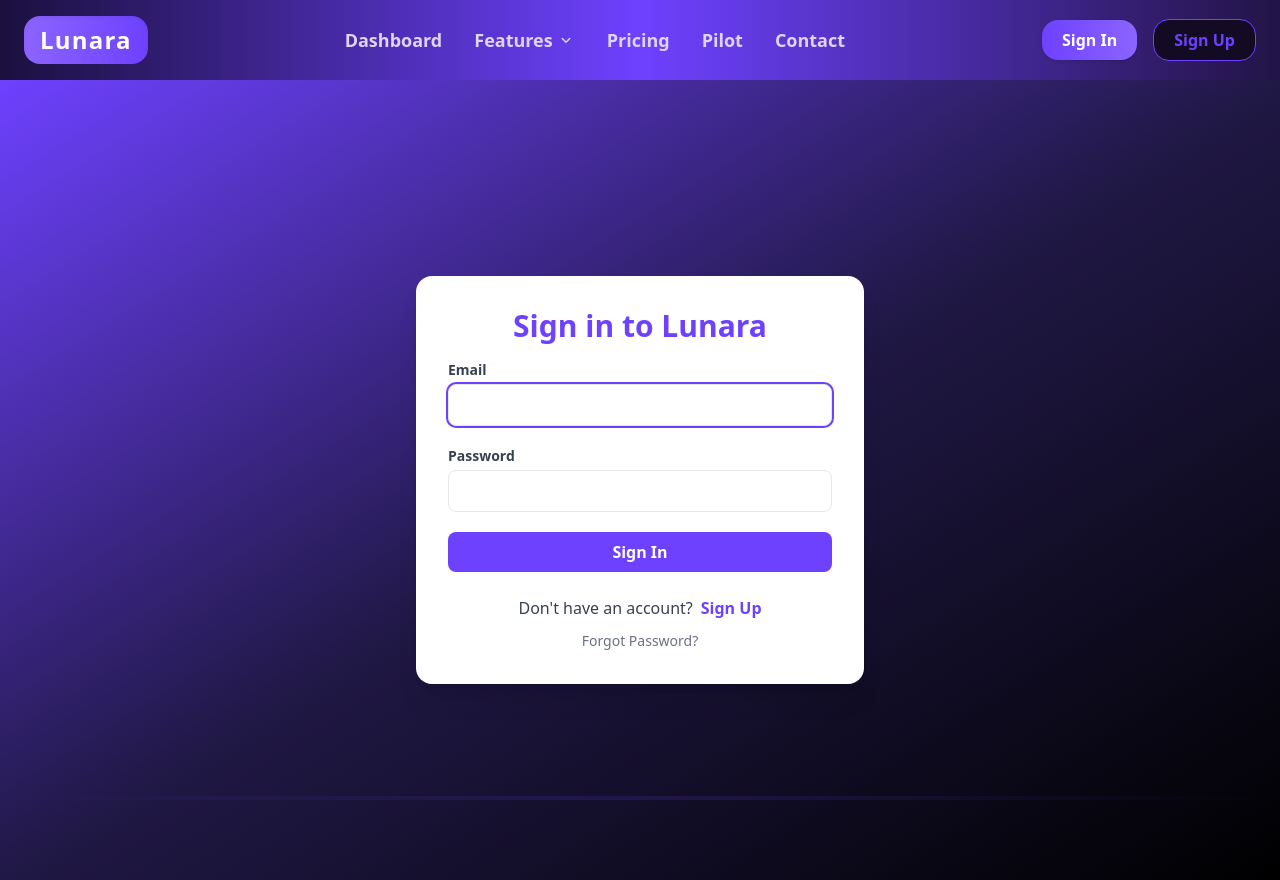
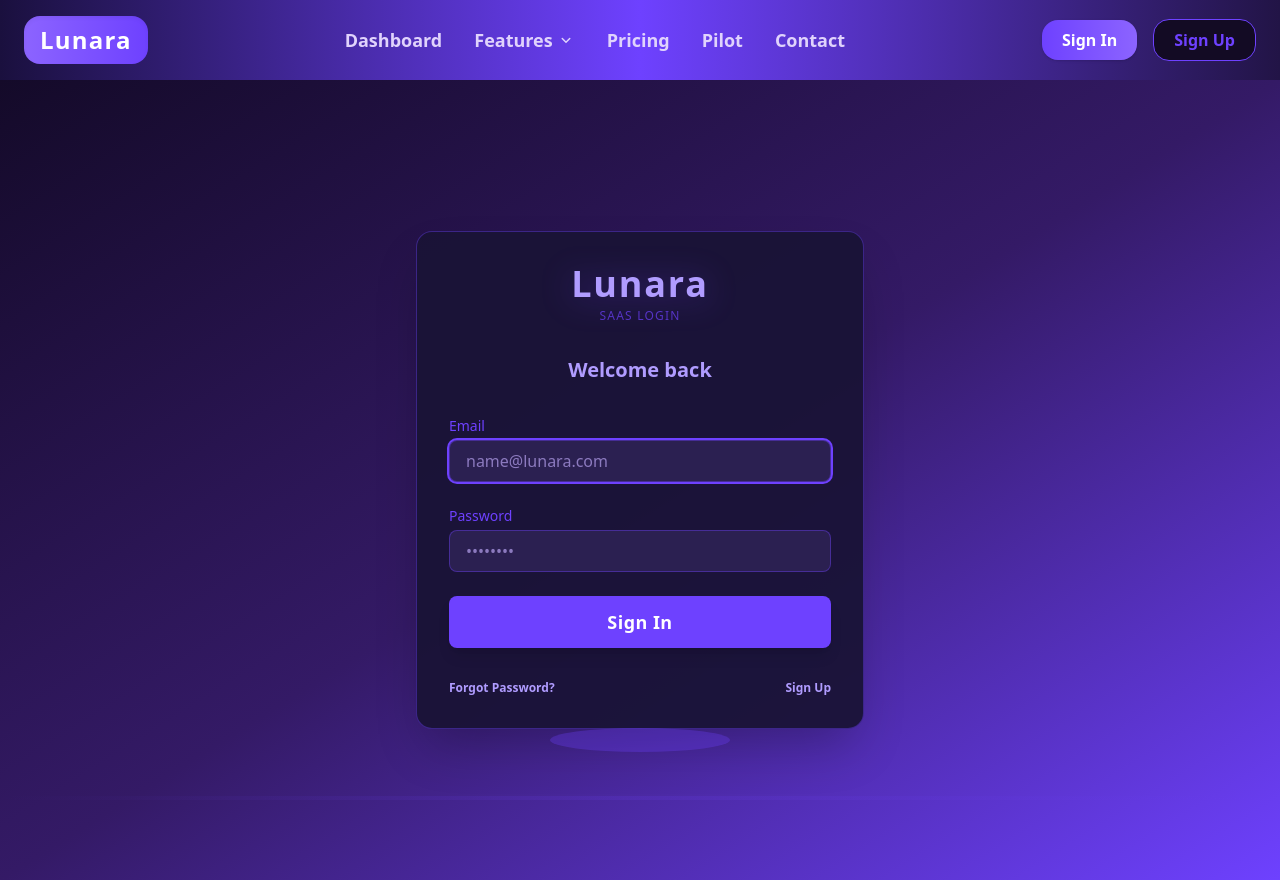
Before and after one commit to LunaraHQ/lunara-website, a Next.js app: page /auth/signin in a window 1280 px wide. Built offline with nearby package versions, Linux system fonts and the light colour scheme.

Commit message:
Update signin.js

```diff
--- a/pages/auth/signin.js
+++ b/pages/auth/signin.js
@@ -31,57 +31,74 @@ export default function SignIn() {
   };
 
   return (
-    <div className="flex min-h-screen items-center justify-center bg-gradient-to-br from-[#6E41FF] via-[#201845] to-black">
-      <div className="w-full max-w-md p-8 bg-white rounded-2xl shadow-xl">
-        <h1 className="text-3xl font-bold text-[#6E41FF] mb-4 text-center">Sign in to Lunara</h1>
-        <form onSubmit={handleSignIn} className="space-y-5">
+    <div className="flex min-h-screen items-center justify-center bg-gradient-to-br from-[#140a29] via-[#341a66] to-[#6E41FF] px-4">
+      <div className="w-full max-w-md p-8 rounded-2xl shadow-2xl border border-[#6E41FF]/40 bg-[#1a1336]/95 relative">
+        {/* Logo / Brand */}
+        <div className="flex flex-col items-center mb-8">
+          {/* For logo image: */}
+          {/* <img src="/lunara-logo.svg" alt="Lunara Logo" className="h-16 mb-2" /> */}
+          <span className="text-4xl font-extrabold tracking-wider text-[#B09CFF] drop-shadow-[0_2px_16px_rgba(110,65,255,0.4)] select-none">
+            Lunara
+          </span>
+          <span className="uppercase text-xs tracking-widest text-[#6E41FF] mt-1 opacity-70">
+            SaaS Login
+          </span>
+        </div>
+        <h1 className="text-xl font-semibold text-center text-[#B09CFF] mb-8">Welcome back</h1>
+        <form onSubmit={handleSignIn} className="space-y-6">
           <div>
-            <label className="block mb-1 text-sm font-semibold text-gray-700">Email</label>
+            <label className="block mb-1 text-sm font-medium text-[#6E41FF]">Email</label>
             <input
               type="email"
-              className="w-full px-4 py-2 border rounded-lg focus:outline-none focus:ring-2 focus:ring-[#6E41FF]"
+              className="w-full px-4 py-2 bg-[#2b2051] border border-[#6E41FF]/40 rounded-lg text-[#E6E6FA] placeholder-[#8c7abf] focus:outline-none focus:ring-2 focus:ring-[#6E41FF] transition"
               value={email}
               onChange={(e) => setEmail(e.target.value)}
               required
               autoFocus
+              autoComplete="email"
+              placeholder="name@lunara.com"
             />
           </div>
           <div>
-            <label className="block mb-1 text-sm font-semibold text-gray-700">Password</label>
+            <label className="block mb-1 text-sm font-medium text-[#6E41FF]">Password</label>
             <input
               type="password"
-              className="w-full px-4 py-2 border rounded-lg focus:outline-none focus:ring-2 focus:ring-[#6E41FF]"
+              className="w-full px-4 py-2 bg-[#2b2051] border border-[#6E41FF]/40 rounded-lg text-[#E6E6FA] placeholder-[#8c7abf] focus:outline-none focus:ring-2 focus:ring-[#6E41FF] transition"
               value={password}
               onChange={(e) => setPassword(e.target.value)}
               required
+              autoComplete="current-password"
+              placeholder="••••••••"
             />
           </div>
           {errorMsg && (
-            <div className="text-red-600 text-sm">{errorMsg}</div>
+            <div className="text-red-400 text-sm text-center font-medium">{errorMsg}</div>
           )}
           <button
             type="submit"
-            className="w-full py-2 mt-2 bg-[#6E41FF] text-white font-bold rounded-lg hover:bg-[#5034b8] transition"
+            className="w-full py-3 mt-2 bg-[#6E41FF] text-white font-bold rounded-lg shadow-lg hover:bg-[#4b299c] transition text-lg tracking-wide"
           >
             Sign In
           </button>
         </form>
-        <div className="text-center mt-6">
-          <span className="text-gray-700">Don&apos;t have an account?</span>
+        <div className="flex justify-between mt-8">
           <button
-            className="ml-2 text-[#6E41FF] hover:underline font-semibold"
+            className="text-xs text-[#B09CFF] hover:underline font-semibold"
+            onClick={() => router.push("/auth/forgot-password")}
+          >
+            Forgot Password?
+          </button>
+          <button
+            className="text-xs text-[#B09CFF] hover:underline font-semibold"
             onClick={() => router.push("/auth/signup")}
           >
             Sign Up
           </button>
         </div>
-        <div className="text-center mt-2">
-          <button
-            className="text-sm text-gray-500 hover:underline"
-            onClick={() => router.push("/auth/forgot-password")}
-          >
-            Forgot Password?
-          </button>
+        <div className="absolute inset-x-0 -bottom-8 flex justify-center opacity-30 select-none pointer-events-none">
+          <svg width="200" height="40" viewBox="0 0 200 40" fill="none">
+            <ellipse cx="100" cy="20" rx="90" ry="12" fill="#6E41FF" />
+          </svg>
         </div>
       </div>
     </div>
```
